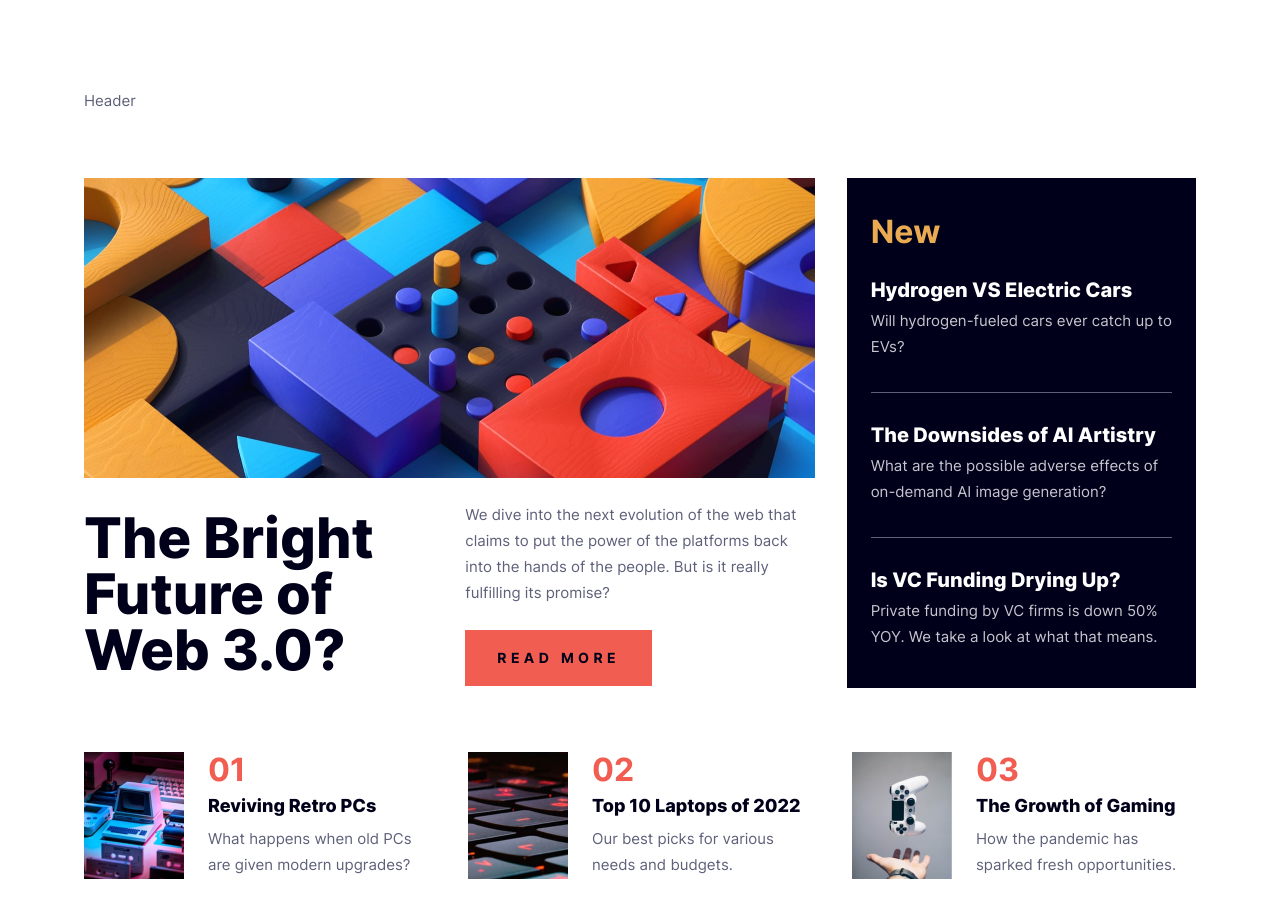
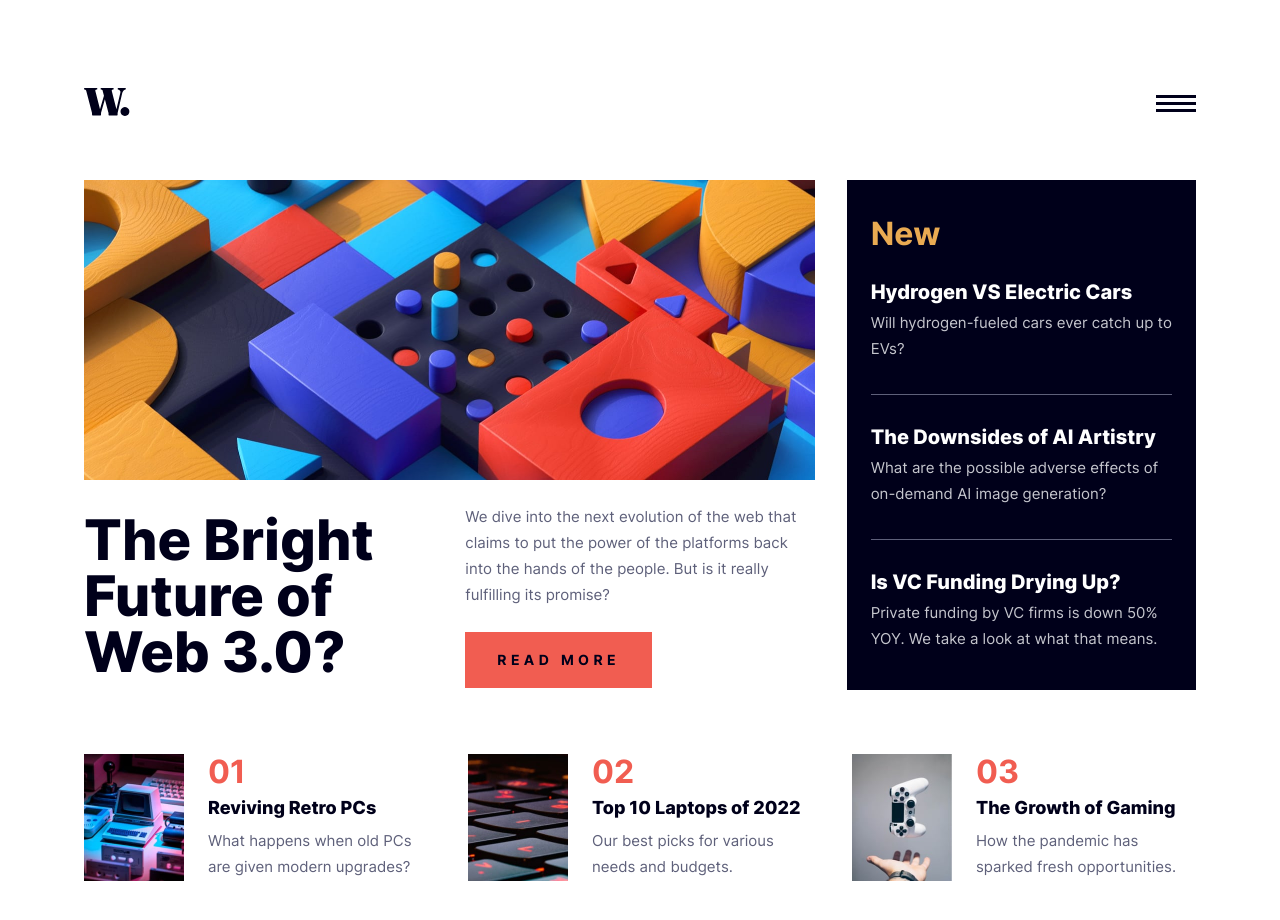
Before and after one commit to Arsalan2078/news-homepage, a React (Vite) app: page / in a window 1280 px wide. Shown: the top 920 px of the page. Built offline with nearby package versions, Linux system fonts and the light colour scheme.

Commit message:
added Navigation with half-completed styles

```diff
--- a/src/App.tsx
+++ b/src/App.tsx
@@ -1,4 +1,5 @@
 import "./App.scss";
+import Navigation from "./components/Navigation";
 import SectionIntro from "./components/SectionIntro";
 import SectionNewArticles from "./components/SectionNewArticles";
 import SectionTopArticles from "./components/SectionTopArticles";
@@ -8,7 +9,9 @@ function App() {
     <>
       <div className="app">
         <header className="header">
-          <div className="container">Header</div>
+          <div className="container">
+            <Navigation />
+          </div>
         </header>
 
         <main className="main">
--- /dev/null
+++ b/src/components/Navigation.module.scss
@@ -0,0 +1,81 @@
+.container {
+  container: container-nav / inline-size;
+}
+
+.nav {
+  position: relative;
+}
+
+.logo {
+  height: 1.75rem;
+}
+
+.toggler {
+  position: absolute;
+  top: 0;
+  bottom: 0;
+  right: 0;
+  z-index: 999;
+
+  display: block;
+
+  width: 2.5rem;
+  height: 1.875rem;
+
+  cursor: pointer;
+
+  > * {
+    margin: 0 auto;
+  }
+}
+
+.navbar {
+  position: fixed;
+  top: 0;
+  right: 0;
+  z-index: 100;
+
+  display: none;
+
+  height: 100svh;
+  padding: 1.75rem clamp(1.25rem, 0.25rem + 4.1667vw, 2.25rem);
+
+  background-color: var(--clr-white);
+  color: var(--clr-navy-950);
+  width: clamp(16rem, 12.5rem + 14.5833vw, 19.5rem);
+}
+
+.mobileReveal {
+  display: block;
+}
+
+// .navbar::before {
+//   position: fixed;
+//   top: 0;
+//   right: 0;
+//   z-index: 50;
+
+//   content: "";
+//   background-color: var(--clr-navy-950);
+//   opacity: 0.5;
+
+//   width: 100svw;
+//   height: 100svh;
+// }
+
+.menu {
+  display: flex;
+  flex-direction: column;
+  gap: var(--spc-300);
+
+  margin-top: 7.375rem;
+
+  a {
+    transition: color var(--transition);
+  }
+
+  a:hover,
+  a:focus {
+    color: var(--clr-red-500);
+  }
+}
--- /dev/null
+++ b/src/components/Navigation.tsx
@@ -0,0 +1,51 @@
+import { useState } from "react";
+import classes from "./Navigation.module.scss";
+import iconMenu from "/icon-menu.svg";
+import iconMenuClose from "/icon-menu-close.svg";
+
+export default function Navigation() {
+  const [menuOpen, setMenuOpen] = useState<boolean>(false);
+
+  function handleMenuOpen() {
+    setMenuOpen((prev) => !prev);
+  }
+
+  return (
+    <div className={classes.container}>
+      <nav className={classes.nav}>
+        <img src="/logo.svg" alt="Logo" className={classes.logo} />
+
+        <button onClick={handleMenuOpen} className={classes.toggler}>
+          <img
+            src={menuOpen ? iconMenuClose : iconMenu}
+            alt="Navigation menu toggler"
+          />
+        </button>
+
+        <div
+          className={`${classes.navbar} ${
+            menuOpen ? classes.mobileReveal : ""
+          }`}
+        >
+          <ul className={classes.menu}>
+            <li>
+              <a href="#">Home</a>
+            </li>
+            <li>
+              <a href="#">New</a>
+            </li>
+            <li>
+              <a href="#">Popular</a>
+            </li>
+            <li>
+              <a href="#">Trending</a>
+            </li>
+            <li>
+              <a href="#">Categories</a>
+            </li>
+          </ul>
+        </div>
+      </nav>
+    </div>
+  );
+}
--- a/src/components/SectionNewArticles.module.scss
+++ b/src/components/SectionNewArticles.module.scss
@@ -56,7 +56,7 @@
     padding-bottom: var(--_spacer);
   }
 
-  li:not(:nth-child(1)) {
+  li:not(:first-child) {
     padding-top: var(--_spacer);
   }
 }
```
